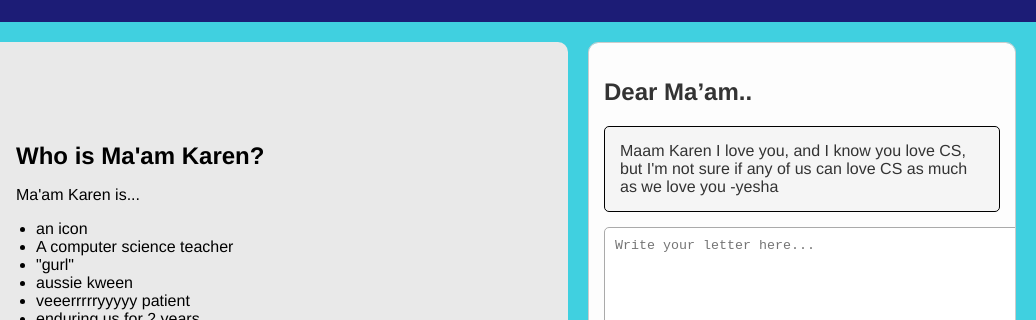
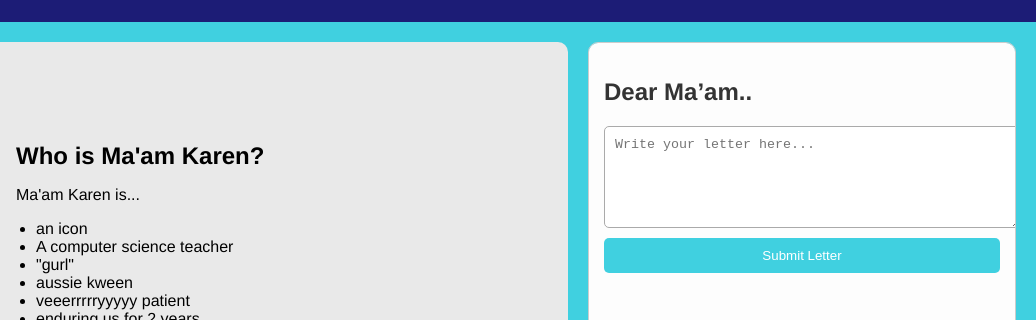
Before and after one commit to yelizri/Ma-amKaren, a plain HTML site: page index.html in a window 1280 px wide. Shown: the part 78-398 px from the top of the page, 244-1280 px from the left. Drawn offline with Linux system fonts and the light colour scheme.

Commit message:
Add files via upload

```diff
--- a/index.html
+++ b/index.html
@@ -43,9 +43,6 @@
   <!-- Sidebar -->
   <aside class="sidebar">
     <h2>Dear Ma’am..</h2>
-    <div class="boxes" id="letterBoxes">
-      <div class="box">Maam Karen I love you, and I know you love CS, but I'm not sure if any of us can love CS as much as we love you -yesha</div>
-    </div>
 
     <!-- Form to add new letter -->
     <form id="letterForm">
```
